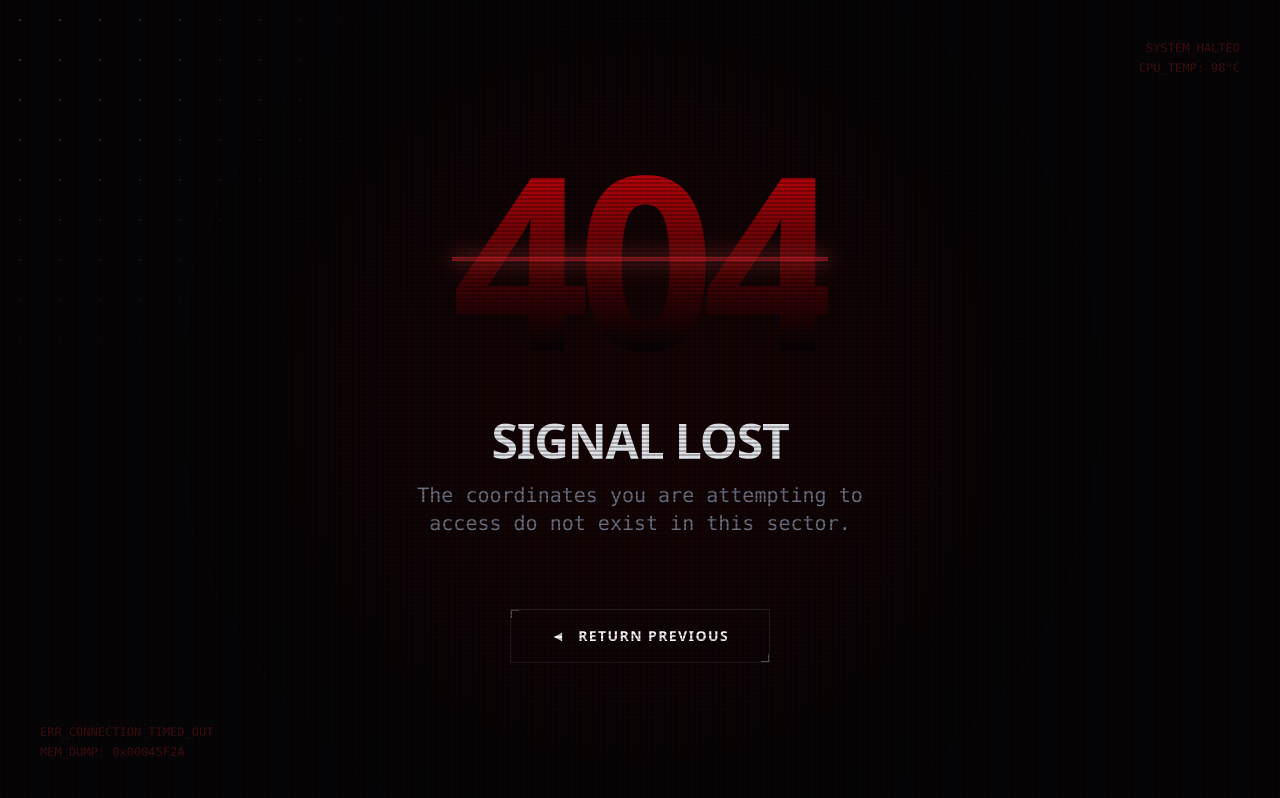
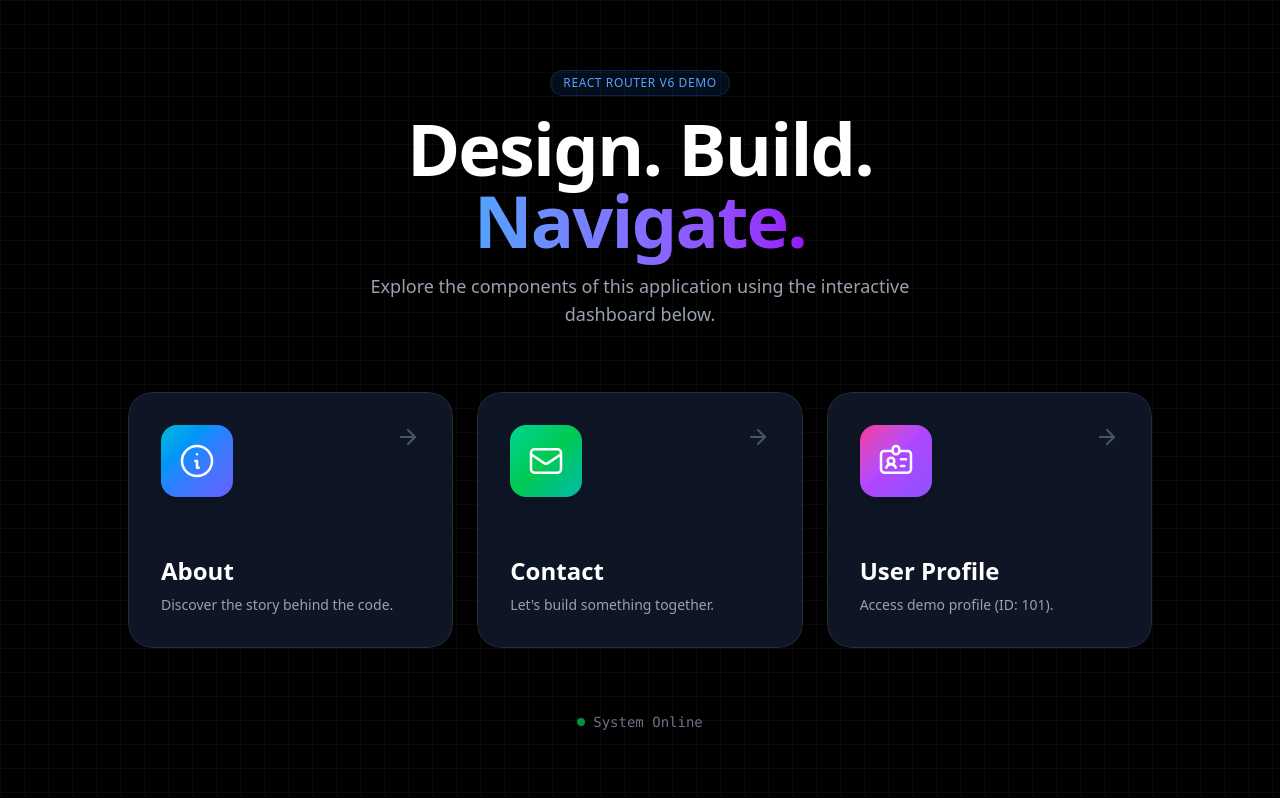
Before and after one commit to CodewithAvijit/React-Router-project, a React (Vite) app: page / in a window 1280 px wide. Before the commit this address had no page. Built offline with nearby package versions, Linux system fonts and the light colour scheme.

Commit message:
error: fix path issue

```diff
--- a/src/App.jsx
+++ b/src/App.jsx
@@ -11,7 +11,7 @@
   return (
     <div>
       <Routes>
-        <Route path='/home' element={<Home/>} />
+        <Route path='/' element={<Home/>} />
         <Route path='/about' element={<About />} />
         <Route path='/contact' element={<Contact />} />
         <Route path="*" element={<NotFound />} />
--- a/src/pages/NotFound.jsx
+++ b/src/pages/NotFound.jsx
@@ -20,7 +20,7 @@
     setIsExiting(true);
     setTimeout(() => {
       // Go back to the previous page
-      navigate('/home');
+      navigate('/');
     }, 800); // Wait for animation to finish
   };
 
```
